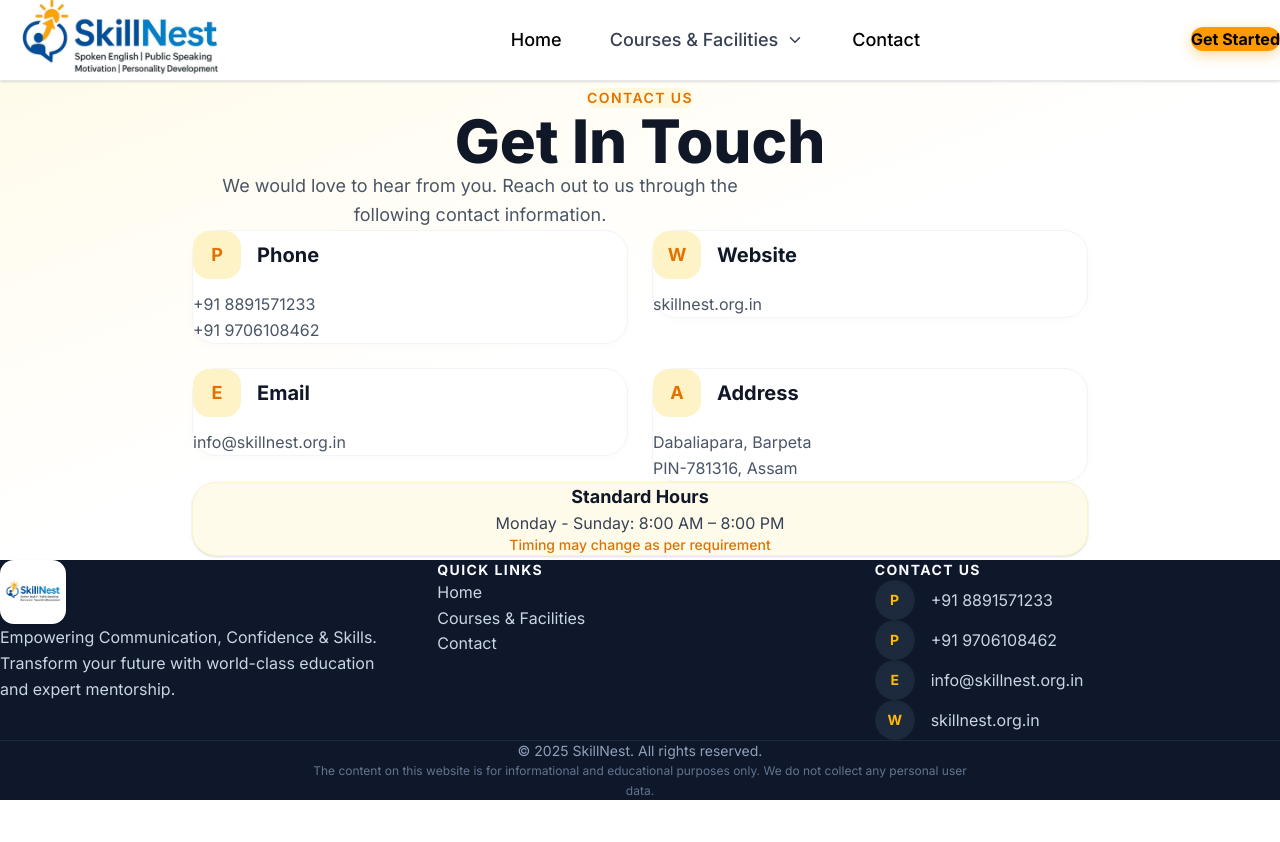
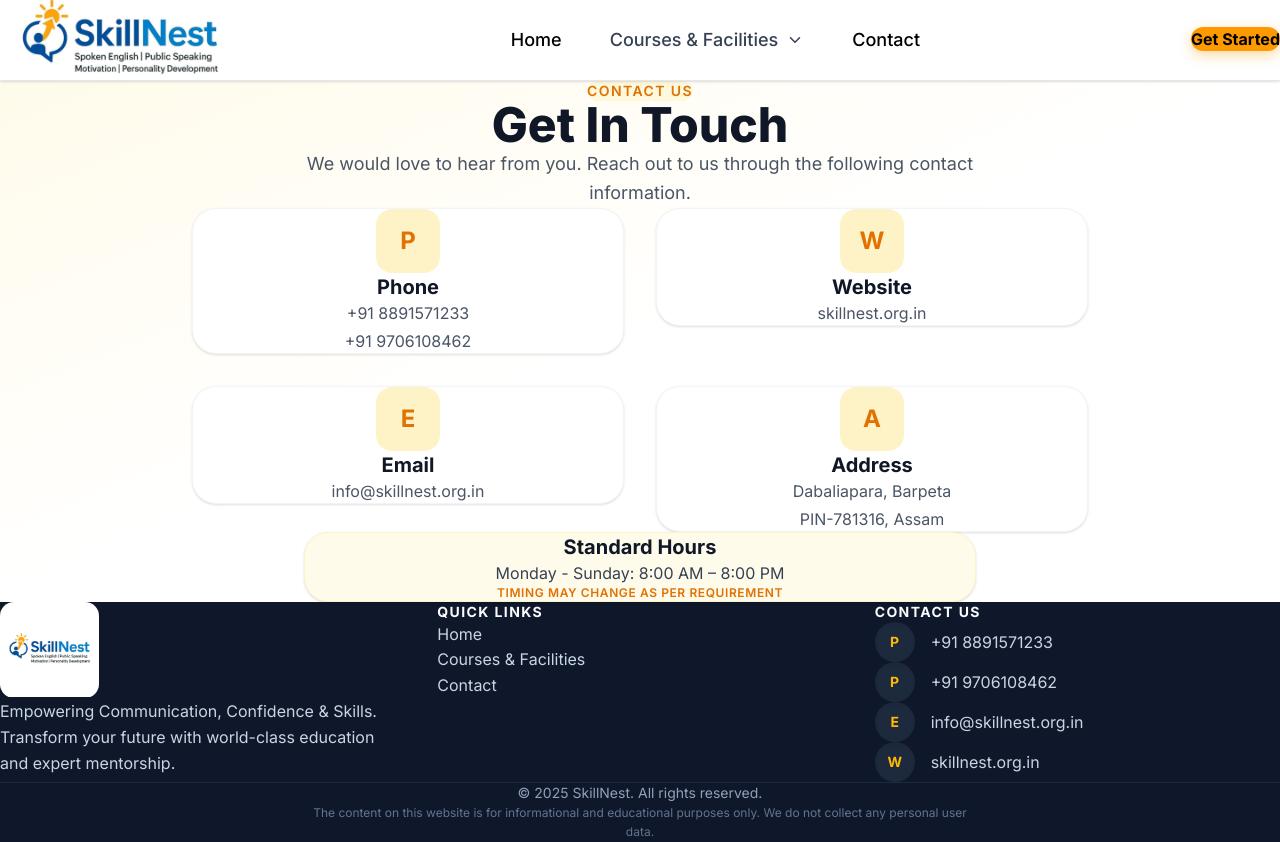
Before and after one commit to ari2387q/skillnest-website-build, a Next.js app: page /contact in a window 1280 px wide. Before the commit the page ends 800 px from the top, so only its background shows below. Built offline with nearby package versions, Linux system fonts and the light colour scheme.

Commit message:
fix(UI): Resolve layout bugs, fix button classes parsing error, correct footer logo scaling, and optimize component padding globally

```diff
--- a/app/contact/page.tsx
+++ b/app/contact/page.tsx
@@ -17,34 +17,30 @@ export default function ContactPage() {
     <main className="flex flex-col min-h-screen">
       <Navigation />
 
-      <section className="flex-1 flex items-center justify-center bg-gradient-to-br from-amber-50 via-white to-white dark:from-slate-900 dark:to-slate-950 transition-colors py-24 px-6">
-        <div className="max-w-4xl w-full mx-auto">
+      <section className="flex-1 flex flex-col items-center justify-center py-20 px-6 w-full bg-gradient-to-br from-amber-50 via-white to-white dark:from-slate-900 dark:to-slate-950">
+        <div className="w-full max-w-5xl mx-auto flex flex-col items-center">
 
-          <ScrollReveal delay={0} direction="up">
-            <div className="text-center mb-16">
-              <span className="inline-block text-amber-600 dark:text-amber-400 font-semibold text-sm tracking-widest uppercase bg-amber-100/50 dark:bg-amber-900/30 px-4 py-1.5 rounded-full mb-4">
-                Contact Us
-              </span>
-              <h1 className="text-5xl md:text-6xl font-extrabold text-gray-900 dark:text-white mb-6">Get In Touch</h1>
-              <p className="text-lg text-gray-600 dark:text-gray-400 leading-relaxed max-w-xl mx-auto">
-                We would love to hear from you. Reach out to us through the following contact information.
-              </p>
-            </div>
+          <ScrollReveal delay={0} direction="up" className="w-full flex flex-col items-center text-center mb-16">
+            <span className="inline-block text-amber-600 dark:text-amber-400 font-semibold text-sm tracking-widest uppercase bg-amber-100/50 dark:bg-amber-900/30 px-4 py-1.5 rounded-full mb-6">
+              Contact Us
+            </span>
+            <h1 className="text-4xl md:text-5xl font-extrabold text-gray-900 dark:text-white mb-6">Get In Touch</h1>
+            <p className="text-lg text-gray-600 dark:text-gray-400 leading-relaxed max-w-2xl text-center">
+              We would love to hear from you. Reach out to us through the following contact information.
+            </p>
           </ScrollReveal>
 
-          <div className="grid sm:grid-cols-2 gap-6 mb-12">
+          <div className="grid sm:grid-cols-2 gap-8 w-full max-w-4xl mb-16">
             {contacts.map((item, i) => (
-              <ScrollReveal key={i} delay={i * 80} direction="up">
-                <div className="flex flex-col gap-3 p-8 bg-white dark:bg-slate-800 rounded-3xl border border-gray-100 dark:border-slate-700 shadow-[0_2px_10px_0_rgba(0,0,0,0.02)] hover:shadow-[0_8px_30px_rgba(0,0,0,0.06)] hover:-translate-y-1 transition-all duration-300">
-                  <div className="flex items-center gap-4 mb-2">
-                    <div className="w-12 h-12 bg-amber-100 dark:bg-amber-900/50 rounded-2xl flex items-center justify-center shrink-0">
-                      <span className="text-lg font-bold text-amber-600 dark:text-amber-400">{item.label}</span>
-                    </div>
-                    <h3 className="font-bold text-gray-900 dark:text-white text-xl">{item.title}</h3>
+              <ScrollReveal key={i} delay={i * 80} direction="up" className="w-full">
+                <div className="flex flex-col items-center text-center p-8 bg-white dark:bg-slate-800 rounded-3xl border border-gray-100 dark:border-slate-700 shadow-sm hover:shadow-xl hover:-translate-y-1 transition-all duration-300 w-full">
+                  <div className="w-16 h-16 bg-amber-100 dark:bg-amber-900/50 rounded-2xl flex items-center justify-center mb-6">
+                    <span className="text-2xl font-bold text-amber-600 dark:text-amber-400">{item.label}</span>
                   </div>
-                  <div className="pl-1">
+                  <h3 className="font-bold text-gray-900 dark:text-white text-xl mb-3">{item.title}</h3>
+                  <div className="flex flex-col gap-1">
                     {item.lines.map((line, j) => (
-                      <p key={j} className="text-gray-600 dark:text-gray-400 text-base leading-relaxed">{line}</p>
+                      <p key={j} className="text-gray-600 dark:text-gray-400 text-base">{line}</p>
                     ))}
                   </div>
                 </div>
@@ -52,11 +48,11 @@ export default function ContactPage() {
             ))}
           </div>
 
-          <ScrollReveal delay={0} direction="up">
-            <div className="p-10 bg-amber-50 dark:bg-slate-800/50 rounded-3xl border border-amber-100 dark:border-slate-700 text-center shadow-sm">
-              <h3 className="font-bold text-gray-900 dark:text-white mb-3 text-lg">Standard Hours</h3>
+          <ScrollReveal delay={0} direction="up" className="w-full max-w-2xl">
+            <div className="p-8 bg-amber-50 dark:bg-slate-800/50 rounded-3xl border border-amber-100 dark:border-slate-700 text-center shadow-sm w-full flex flex-col items-center">
+              <h3 className="font-bold text-gray-900 dark:text-white mb-4 text-xl">Standard Hours</h3>
               <p className="text-gray-700 dark:text-gray-300 text-base mb-2">Monday - Sunday: 8:00 AM – 8:00 PM</p>
-              <p className="text-amber-600 dark:text-amber-400 text-sm font-medium">Timing may change as per requirement</p>
+              <p className="text-amber-600 dark:text-amber-400 text-xs font-semibold uppercase tracking-wider">Timing may change as per requirement</p>
             </div>
           </ScrollReveal>
 
--- a/components/features.tsx
+++ b/components/features.tsx
@@ -35,40 +35,41 @@ export default function Features() {
   ]
 
   return (
-    <section className="py-32 bg-white dark:bg-slate-950 transition-colors">
-      <div className="max-w-7xl mx-auto px-6 sm:px-8 lg:px-12">
+    <section className="py-24 bg-white dark:bg-slate-950 transition-colors w-full">
+      <div className="max-w-7xl mx-auto px-6 sm:px-8 lg:px-12 flex flex-col items-center">
 
         {/* Section Header */}
-        <div className="flex items-center justify-center min-h-[70vh] py-12">
-          <div className="text-center space-y-6 max-w-3xl mx-auto">
+        <div className="text-center space-y-6 max-w-3xl mx-auto mb-20">
           <ScrollReveal delay={0} direction="up">
-              <h2 className="text-6xl lg:text-7xl font-bold text-gray-900 dark:text-white leading-tight">
+            <span className="inline-block text-amber-600 dark:text-amber-400 font-bold text-sm tracking-widest uppercase bg-amber-50 dark:bg-amber-900/30 px-4 py-1.5 rounded-full mb-4">
+              Why Choose Us
+            </span>
+            <h2 className="text-4xl md:text-5xl lg:text-6xl font-extrabold text-gray-900 dark:text-white leading-tight">
               Why Choose SkillNest?
             </h2>
           </ScrollReveal>
           <ScrollReveal delay={150} direction="up">
-              <p className="text-xl text-gray-600 dark:text-gray-400 leading-relaxed font-light">
+            <p className="text-xl text-gray-600 dark:text-gray-400 leading-relaxed max-w-2xl mx-auto">
               We combine quality education with practical implementation to ensure your success
             </p>
           </ScrollReveal>
         </div>
-        </div>
 
         {/* Features Grid */}
-        <div className="grid md:grid-cols-2 lg:grid-cols-3 gap-10">
+        <div className="grid md:grid-cols-2 lg:grid-cols-3 gap-12 w-full">
           {features.map((feature, i) => (
-            <ScrollReveal key={i} delay={(i % 3) * 100} direction="up">
-              <div className="group flex flex-col items-center text-center space-y-5 h-full">
-                <div className="overflow-hidden rounded-2xl shadow-md hover:shadow-xl transition w-full">
+            <ScrollReveal key={i} delay={(i % 3) * 100} direction="up" className="w-full">
+              <div className="group flex flex-col p-6 rounded-[2rem] bg-gray-50 dark:bg-slate-800/50 border border-gray-100 dark:border-slate-800 hover:shadow-xl hover:-translate-y-1 transition-all duration-300 h-full w-full">
+                <div className="overflow-hidden rounded-2xl mb-6 w-full shadow-sm">
                   <img
                     src={feature.image || "/placeholder.svg"}
                     alt={feature.title}
-                    className="w-full h-52 object-cover group-hover:scale-105 transition duration-500"
+                    className="w-full h-48 object-cover group-hover:scale-110 transition duration-700"
                   />
                 </div>
-                <div className="space-y-2 px-2">
-                  <h3 className="text-xl font-bold text-gray-900 dark:text-white">{feature.title}</h3>
-                  <p className="text-gray-600 dark:text-gray-400 leading-relaxed text-sm font-light">
+                <div className="flex flex-col text-center px-2">
+                  <h3 className="text-xl font-bold text-gray-900 dark:text-white mb-3">{feature.title}</h3>
+                  <p className="text-gray-600 dark:text-gray-400 leading-relaxed text-sm">
                     {feature.description}
                   </p>
                 </div>
--- a/components/footer.tsx
+++ b/components/footer.tsx
@@ -15,7 +15,7 @@ export default function Footer() {
                 <img
                   src="/skillnest logo.jpg"
                   alt="SkillNest Logo"
-                  className="h-16 w-auto rounded-xl object-cover shadow-sm bg-white p-2"
+                  className="h-24 w-auto rounded-xl object-contain"
                 />
               </Link>
               <p className="text-slate-300 text-base leading-relaxed max-w-sm">
```
Lines whose indentation alone changed are shown as unchanged.
